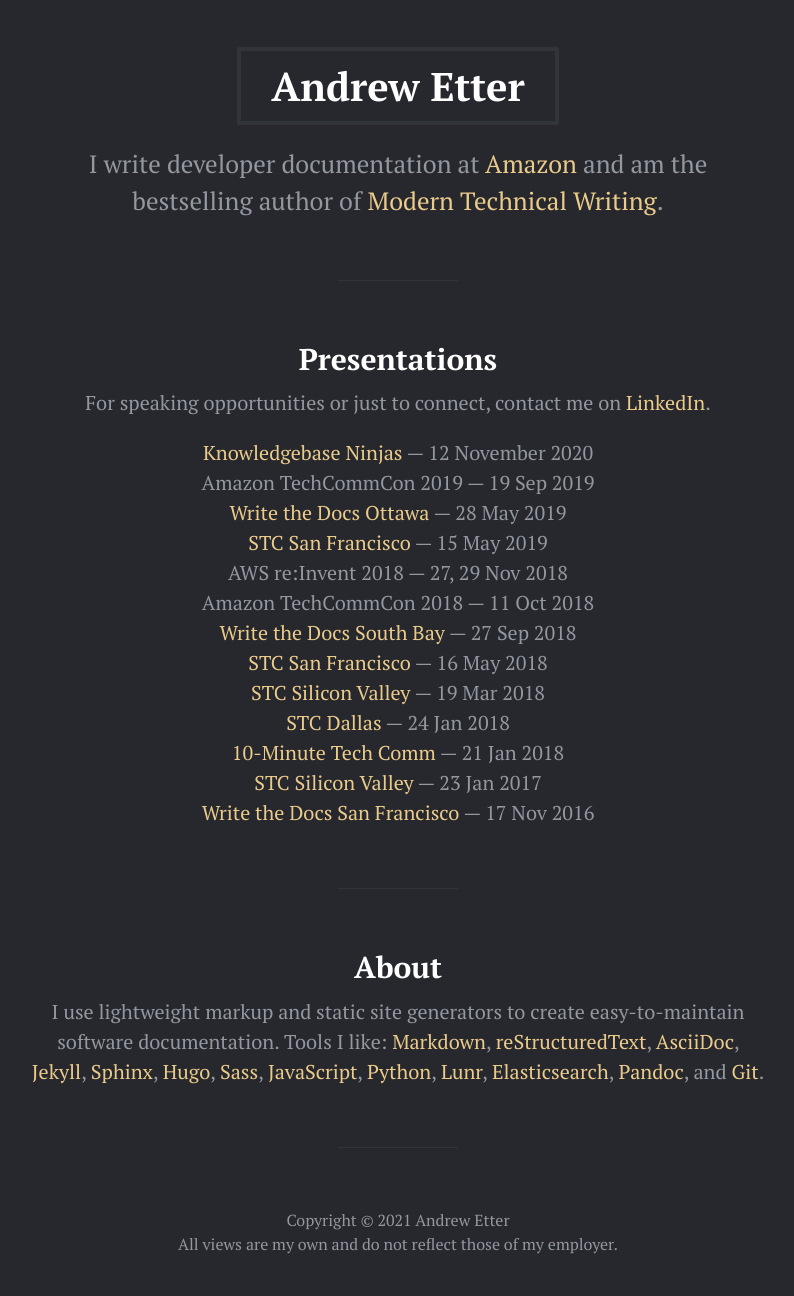
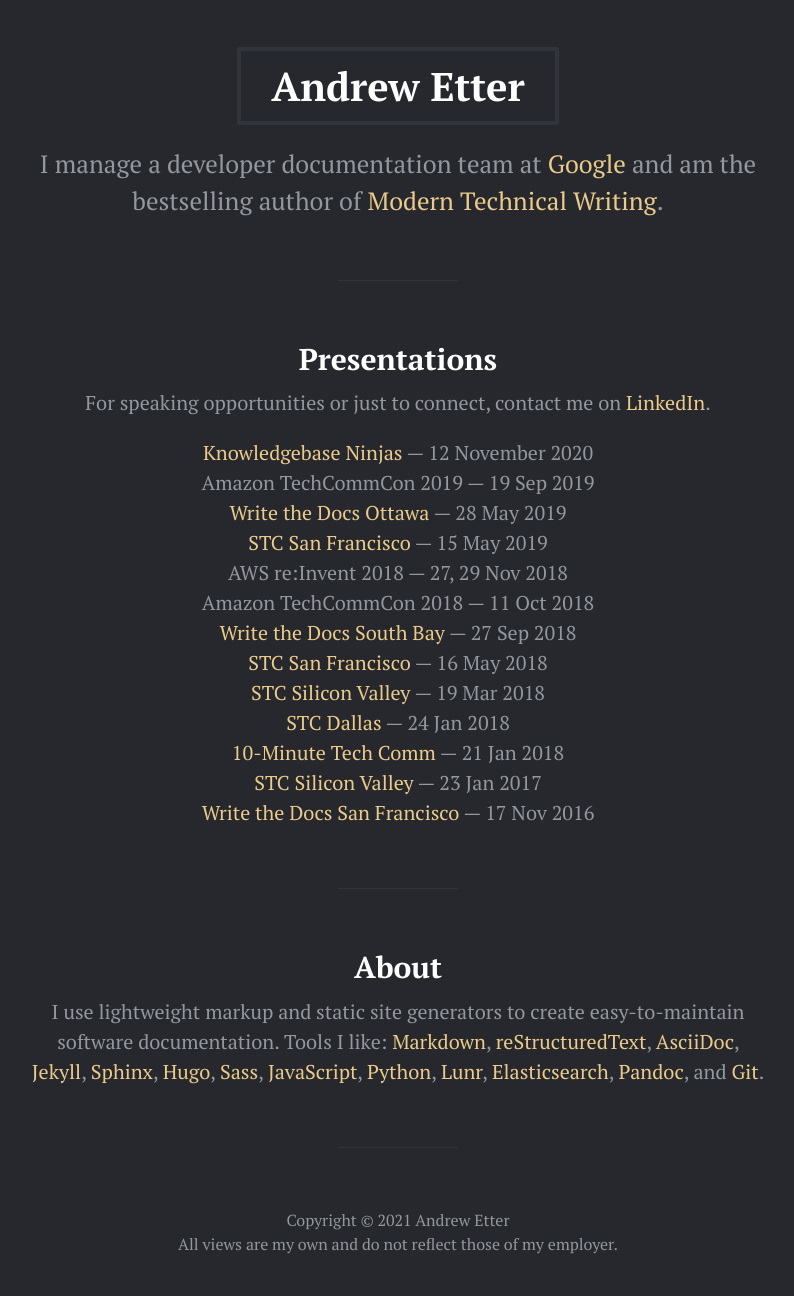
Before and after one commit to aetter/aetter.github.io, a Jekyll site: the page built from index.html, in a window 1280 px wide. Shown: the whole page, without its empty margins (242-1036 px from the left). Built offline with Jekyll 4.4.1, drawn with Linux system fonts in a browser that asks for light colours; the list of posts is cut into pages by our own code.

Commit message:
Update _config.yml

```diff
--- a/_config.yml
+++ b/_config.yml
@@ -6,7 +6,7 @@
 permalink: pretty
 
 title: Andrew Etter
-description: I write developer documentation at <a href="https://aws.amazon.com/">Amazon</a> and am the bestselling author of <a href="https://www.amazon.com/Modern-Technical-Writing-Introduction-Documentation-ebook/dp/B01A2QL9SS">Modern Technical Writing</a>.
+description: I manage a developer documentation team at <a href="https://google.com.com/">Google</a> and am the bestselling author of <a href="https://www.amazon.com/Modern-Technical-Writing-Introduction-Documentation-ebook/dp/B01A2QL9SS">Modern Technical Writing</a>.
 url: http://andyetter.com
 disclaimer: All views are my own and do not reflect those of my employer.
 
```
